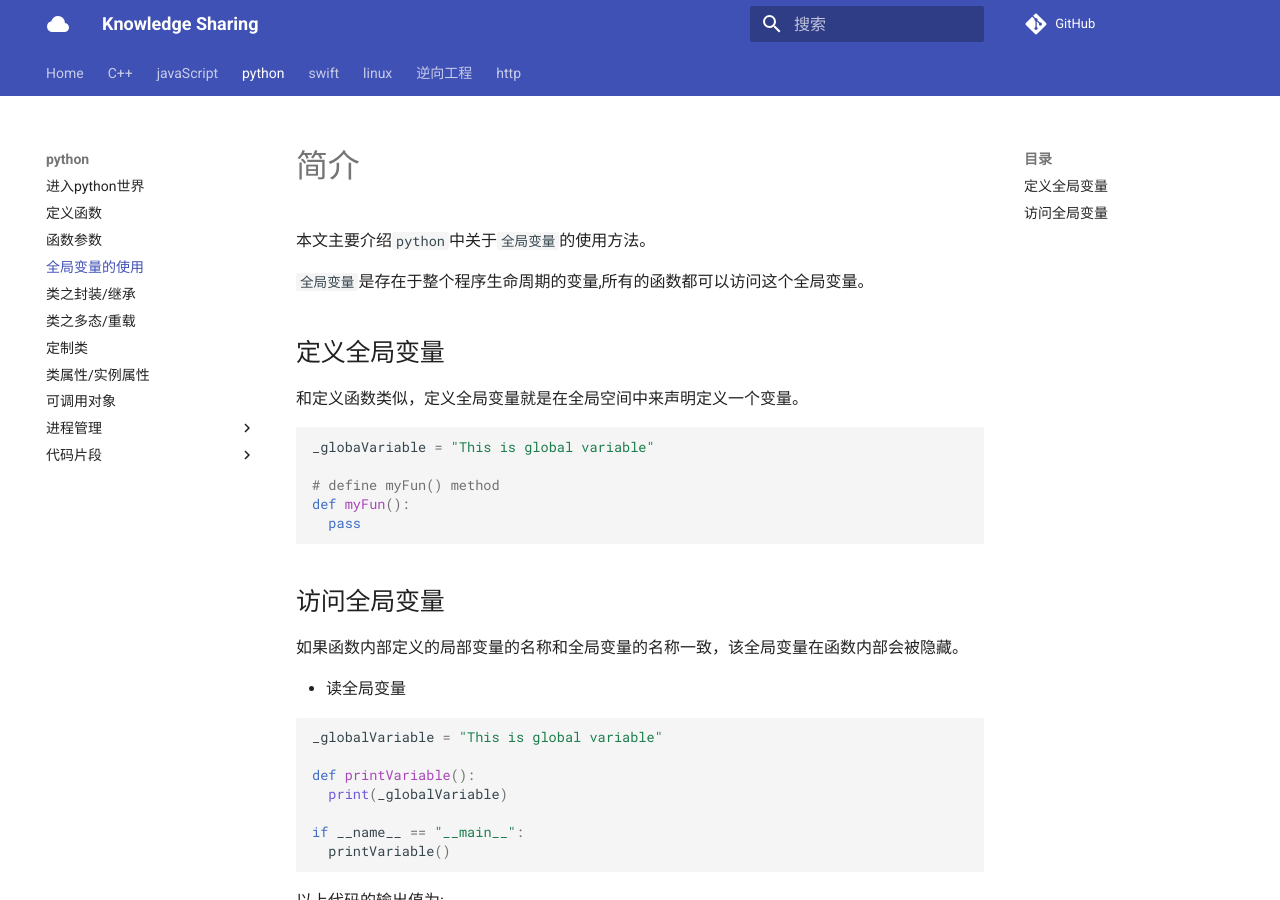
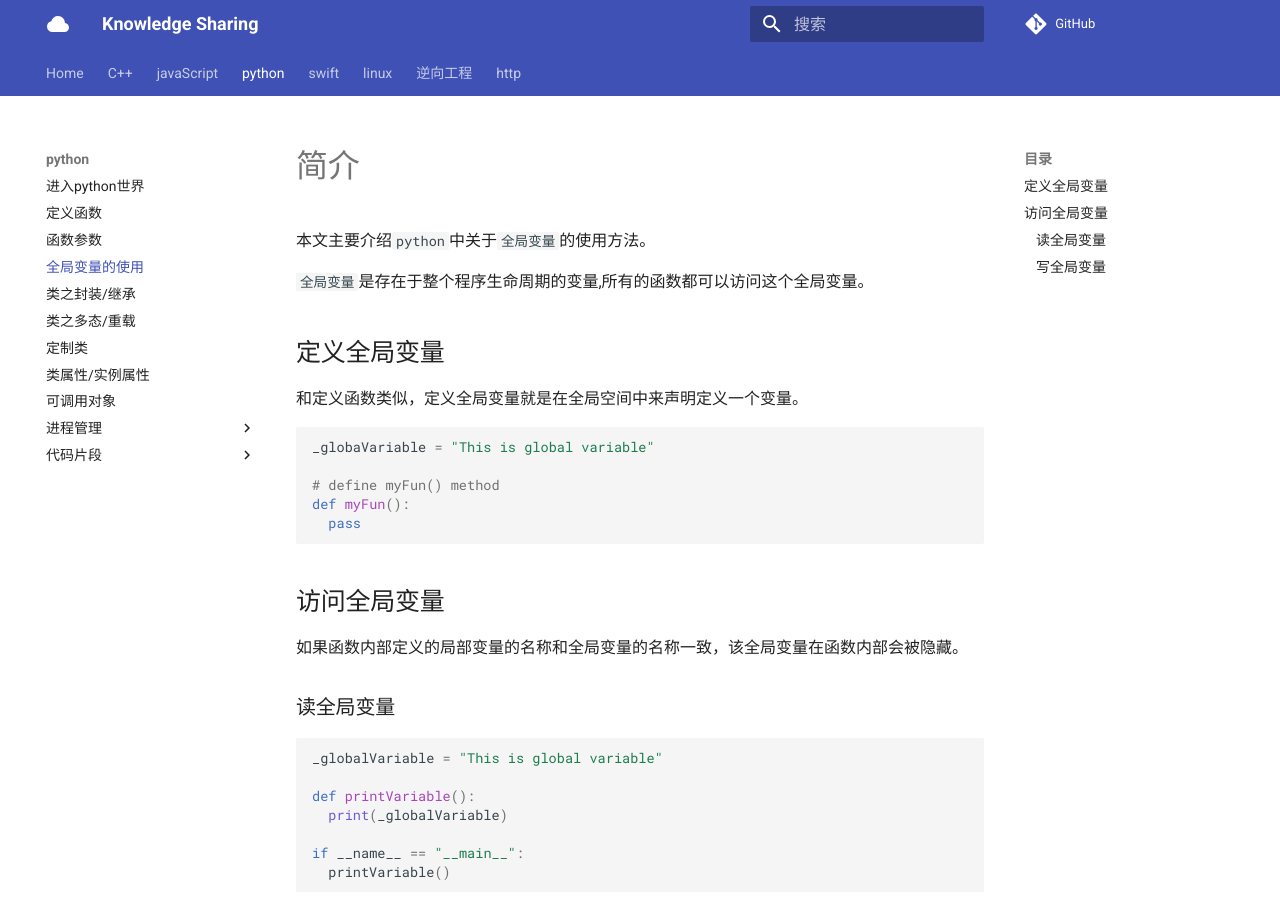
Before and after one commit to zhoukaidev/ks_blog, an MkDocs documentation site: the page built from docs/python/globalVariable.md, in a window 1280 px wide and 900 px high. Built offline with MkDocs 1.6.1 and Material for MkDocs 9.7.7, drawn with Linux system fonts in a browser that asks for light colours; comment, search, counter and statistics services are not loaded.

Commit message:
Update globalVariable.md

````diff
--- a/docs/python/globalVariable.md
+++ b/docs/python/globalVariable.md
@@ -20,7 +20,7 @@ def myFun():
 
 如果函数内部定义的局部变量的名称和全局变量的名称一致，该全局变量在函数内部会被隐藏。
 
-* 读全局变量
+### 读全局变量
 
 ```python
 _globalVariable = "This is global variable"
@@ -38,7 +38,7 @@ if __name__ == "__main__":
 
 我们可以直接在函数内部访问`_globalVariable`全局变量。
 
-* 写全局变量
+### 写全局变量
 
 在函数内部`写全局变量`的方法与`读全局变量`的方法略有不同,我会在后面的代码中演示这一点.
 
````
